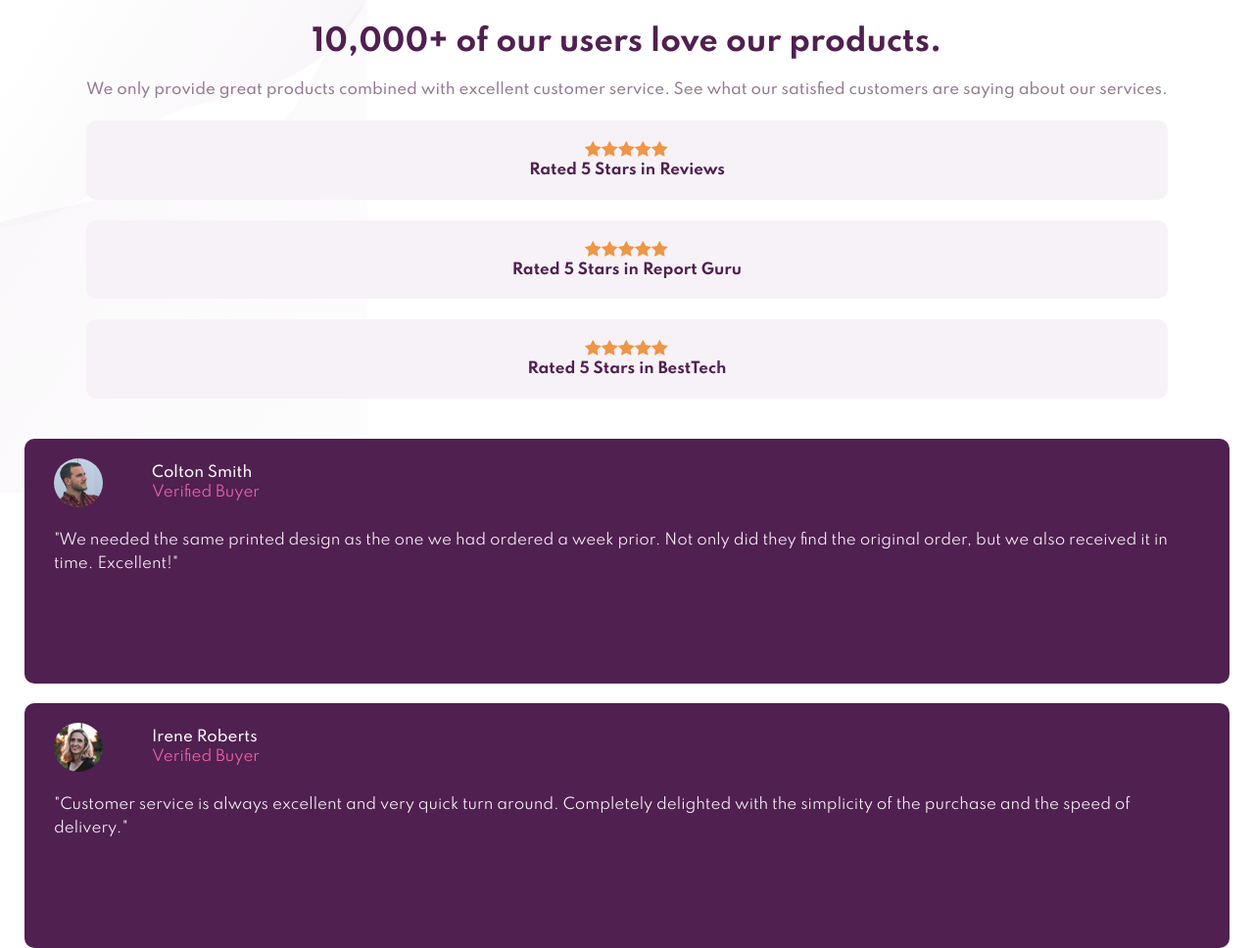
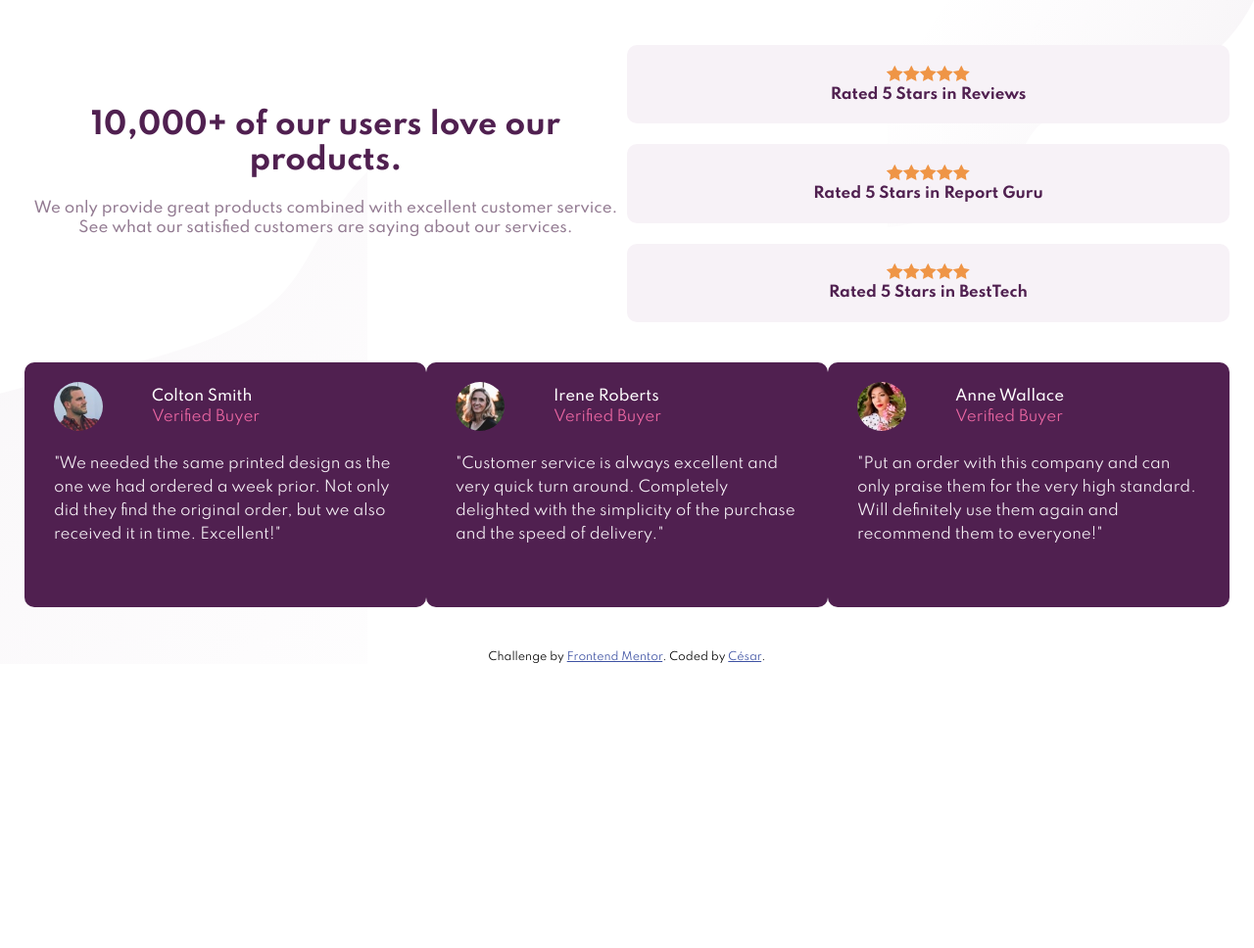
Before and after one commit to CesarMatiasRomero/Social-proof-section, a plain HTML site: page social-proof-section-master/index.html in a window 1280 px wide. Shown: the top 968 px of the page at 98% size. After the commit the page ends 800 px from the top, so only its background shows below. Drawn offline with Linux system fonts and the light colour scheme.

Commit message:
Se agregaron algunos medias queries

```diff
--- a/social-proof-section-master/index.html
+++ b/social-proof-section-master/index.html
@@ -29,7 +29,7 @@
   <body>
   <div class="container">
     <div class="part_1">
-      <div class="service">
+      <div class="service col-6">
         <h1>10,000+ of our users love our products.</h1>
 
         <p>We only provide great products combined with excellent customer service.
@@ -37,26 +37,26 @@
         </p>
       </div>
 
-      <div class="rated">
-        <div class="stars">
+      <div class="rated col-6">
+        <div class="stars stars_left">
           <img src="./images/icon-star.svg" alt="Icon star"><img src="./images/icon-star.svg" alt="Icon star"><img src="./images/icon-star.svg" alt="Icon star"><img src="./images/icon-star.svg" alt="Icon star"><img src="./images/icon-star.svg" alt="Icon star">
           <p>Rated 5 Stars in Reviews</p>
         </div>
 
-        <div class="stars"> <img src="./images/icon-star.svg" alt="Icon star"><img src="./images/icon-star.svg" alt="Icon star"><img src="./images/icon-star.svg" alt="Icon star"><img src="./images/icon-star.svg" alt="Icon star"><img src="./images/icon-star.svg" alt="Icon star">
+        <div class="stars stars_center"> <img src="./images/icon-star.svg" alt="Icon star"><img src="./images/icon-star.svg" alt="Icon star"><img src="./images/icon-star.svg" alt="Icon star"><img src="./images/icon-star.svg" alt="Icon star"><img src="./images/icon-star.svg" alt="Icon star">
           <p>Rated 5 Stars in Report Guru</p>
         </div>
 
-        <div class="stars"> <img src="./images/icon-star.svg" alt="Icon star"><img src="./images/icon-star.svg" alt="Icon star"><img src="./images/icon-star.svg" alt="Icon star"><img src="./images/icon-star.svg" alt="Icon star"><img src="./images/icon-star.svg" alt="Icon star">
+        <div class="stars stars_right"> <img src="./images/icon-star.svg" alt="Icon star"><img src="./images/icon-star.svg" alt="Icon star"><img src="./images/icon-star.svg" alt="Icon star"><img src="./images/icon-star.svg" alt="Icon star"><img src="./images/icon-star.svg" alt="Icon star">
            <p>Rated 5 Stars in BestTech</p>
         </div>
 
       </div>
     </div>
 
-    <div class="part_2">
+
       <div class="profiles">
-        <div class="card colton">
+        <div class="card colton col-4">
 
           <div class="personal_information">
             <img src="./images/image-colton.jpg" alt="">
@@ -72,7 +72,7 @@
           </div>
         </div>
 
-        <div class="card irene">
+        <div class="card irene col-4">
 
           <div class="personal_information">
             <img src="./images/image-irene.jpg" alt="">
@@ -87,7 +87,7 @@
           </div>
         </div>
 
-        <div class="card anne">
+        <div class="card anne col-4">
           <div class="personal_information">
             <img src="./images/image-anne.jpg" alt="">
             <div class="name">
@@ -102,7 +102,7 @@
         </div>
 
       </div>
-    </div>
+
 
   </div>
 
--- a/social-proof-section-master/styles.css
+++ b/social-proof-section-master/styles.css
@@ -17,6 +17,7 @@
 body{
     background-image: url(./images/bg-pattern-top-mobile.svg), url(./images/bg-pattern-bottom-mobile.svg);
     background-repeat: no-repeat;
+    background-position: 100% 0%, 0% 100%;
     font-family: 'Spartan' , sans-serif;
     font-size: 15px;
 }
@@ -97,3 +98,33 @@ body{
     color: var(--Soft-Pink);
     font-weight: 400;
 }
+
+
+@media only screen and (min-width: 768px) {
+    .part_1{
+        display: flex;
+    }
+    .profiles{
+        display: flex;
+    }
+    .service{
+        margin:auto;
+    }
+
+
+
+
+    /* For desktop: */
+    .col-1 {width: 8.33%;}
+    .col-2 {width: 16.66%;}
+    .col-3 {width: 25%;}
+    .col-4 {width: 33.33%;}
+    .col-5 {width: 41.66%;}
+    .col-6 {width: 50%;}
+    .col-7 {width: 58.33%;}
+    .col-8 {width: 66.66%;}
+    .col-9 {width: 75%;}
+    .col-10 {width: 83.33%;}
+    .col-11 {width: 91.66%;}
+    .col-12 {width: 100%;}
+  }
```
